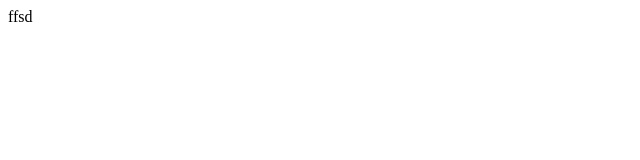
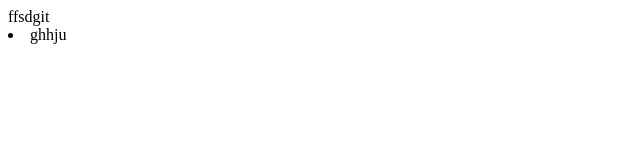
Before and after one commit to sergiikonov/my-project, a plain HTML site: page index.html in a window 1280 px wide. Shown: the full height of the page, 0-640 px from the left. Drawn offline with Linux system fonts and the light colour scheme.

Commit message:
add listtg

```diff
--- a/index.html
+++ b/index.html
@@ -6,6 +6,7 @@
     <title>Document</title>
 </head>
 <body>
-    ffsd
+    ffsdgit
+    <li>ghhju</li>
 </body>
 </html>
```
